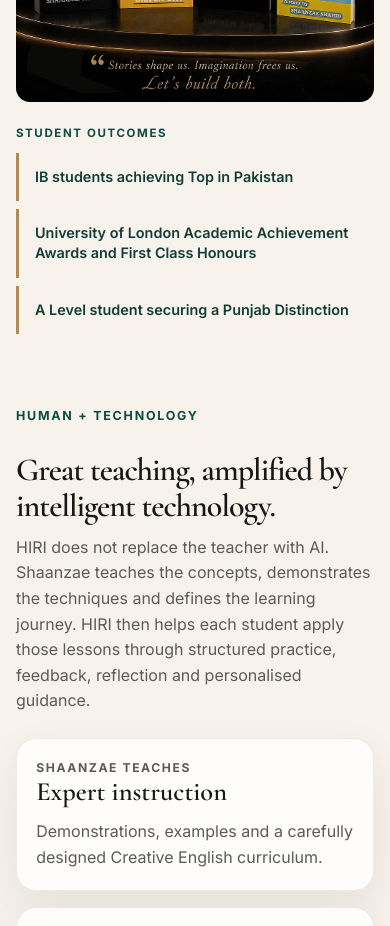
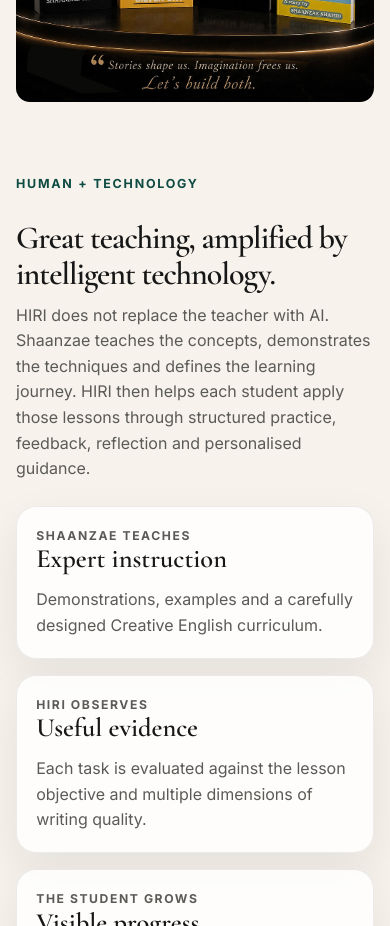
Before and after one commit to sm9449/hiri-website, a Next.js app: page / in a window 390 px wide. Shown: the part 3860-4786 px from the top of the page. Built offline with nearby package versions, Linux system fonts and the light colour scheme.

Commit message:
remove text from main page

```diff
--- a/app/globals.css
+++ b/app/globals.css
@@ -344,10 +344,6 @@
 .profile-list { padding-top: .45rem; }
 .profile-additional { grid-column: 1 / -1; display: grid; grid-template-columns: 1fr 3fr; gap: 1.5rem; margin-top: 1.25rem; padding-top: 1.25rem; border-top: 1px solid var(--border); }
 .profile-additional .profile-label { padding-top: .15rem; }
-.outcomes-strip { margin-top: 1.5rem; }
-.outcomes-strip > .profile-label { margin-bottom: .75rem; }
-.proof-row { display: grid; grid-template-columns: repeat(3, 1fr); gap: 1rem; color: var(--accent-strong); font-weight: 600; font-size: .9rem; }
-.proof-row span { padding: .85rem 1rem; border-left: 3px solid var(--warm); line-height: 1.45; }
 .section-tint { background: rgba(13,75,67,.06); }
 .learning-flow { display: grid; grid-template-columns: repeat(6, 1fr); gap: .65rem; }
 .flow-step { display: grid; gap: .8rem; min-height: 120px; padding: 1rem; align-content: space-between; border-radius: var(--radius-sm); background: var(--bg-elevated); border: 1px solid var(--border); }
@@ -789,7 +785,7 @@
     grid-template-columns: 1fr;
   }
 
-  .profile-card, .proof-row, .comparison, .parent-panel { grid-template-columns: 1fr; }
+  .profile-card, .comparison, .parent-panel { grid-template-columns: 1fr; }
   .profile-composition { grid-template-columns: 1fr; }
   .profile-card { grid-column: 1; grid-row: auto; }
   .profile-portrait { width: min(100%, 360px); aspect-ratio: 4 / 5; margin: 0 auto; }
@@ -799,7 +795,6 @@
   .profile-additional { display: block; margin-top: 1.25rem; padding-top: 1.25rem; }
   .profile-additional p:last-child { margin-top: .65rem; }
   .published-books { grid-column: 1; grid-row: auto; width: 100%; margin-top: 0; padding-top: 0; }
-  .proof-row { gap: .5rem; }
   .learning-flow { grid-template-columns: repeat(2, 1fr); }
   .mentor-grid, .compare-grid, .outcome-grid { grid-template-columns: 1fr; }
   .lesson-cycle, .writing-comparison { grid-template-columns: 1fr; }
--- a/app/page.tsx
+++ b/app/page.tsx
@@ -50,7 +50,6 @@
         </div>
         <div className="published-books"><p className="profile-label">Published books</p><Image src="/books2.jpg" alt="Published books by Shaanzae Shahid" width={1000} height={697} /></div>
       </div>
-      <div className="outcomes-strip"><p className="profile-label">Student outcomes</p><div className="proof-row"><span>IB students achieving Top in Pakistan</span><span>University of London Academic Achievement Awards and First Class Honours</span><span>A Level student securing a Punjab Distinction</span></div></div>
     </Container></section>
 
     <section className="section"><Container><SectionHeading eyebrow="Human + technology" title="Great teaching, amplified by intelligent technology." description="HIRI does not replace the teacher with AI. Shaanzae teaches the concepts, demonstrates the techniques and defines the learning journey. HIRI then helps each student apply those lessons through structured practice, feedback, reflection and personalised guidance." /><div className="grid-3"><article className="card"><p className="panel-label">Shaanzae teaches</p><h3>Expert instruction</h3><p>Demonstrations, examples and a carefully designed Creative English curriculum.</p></article><article className="card"><p className="panel-label">HIRI observes</p><h3>Useful evidence</h3><p>Each task is evaluated against the lesson objective and multiple dimensions of writing quality.</p></article><article className="card"><p className="panel-label">The student grows</p><h3>Visible progress</h3><p>Feedback, reflection and weekly Mentor guidance help students recognise strengths and correct weaknesses.</p></article></div></Container></section>
```
